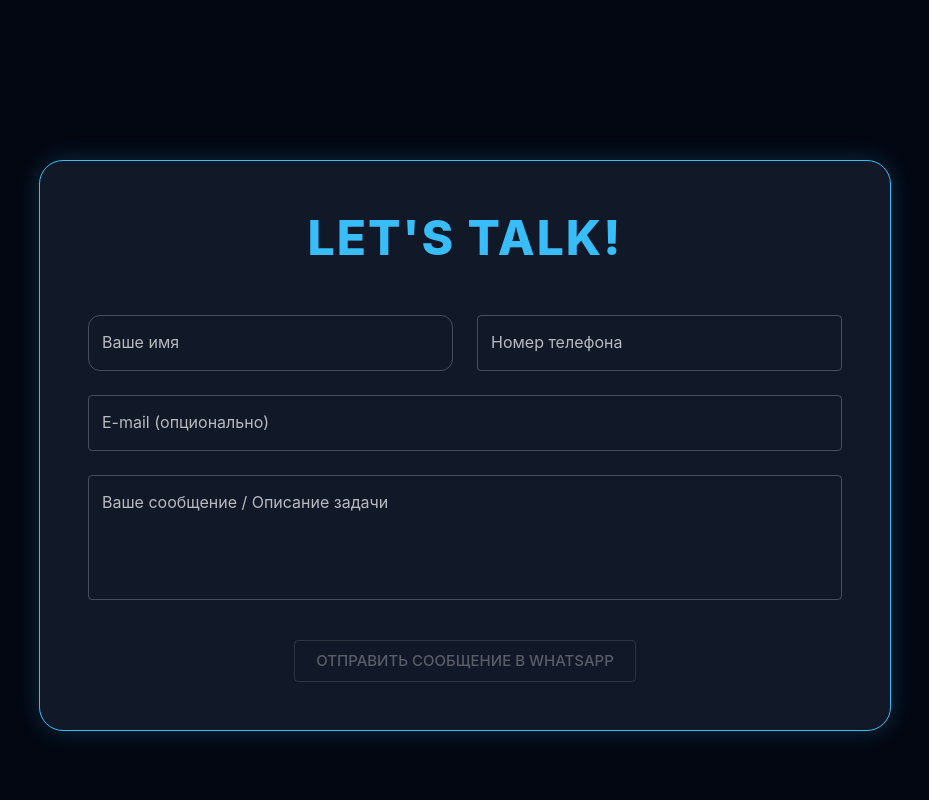
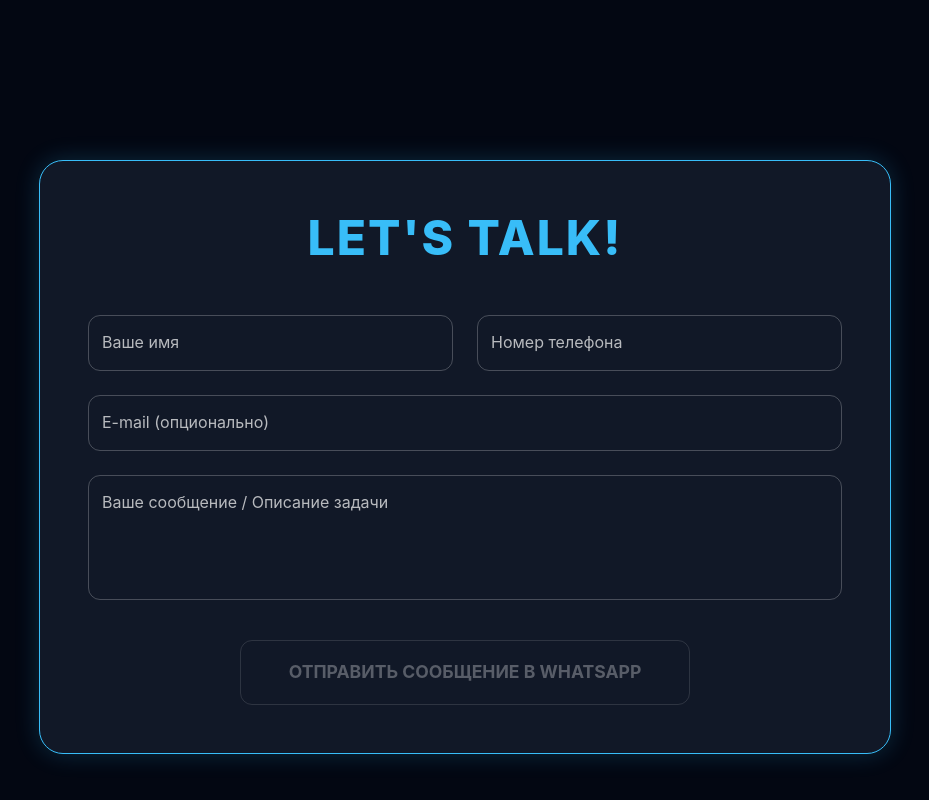
Before and after one commit to SergeiVCH/portfolio, a React app: page / in a window 1280 px wide. Shown: the part 3297-4097 px from the top of the page, without its empty margins (175-1104 px from the left). Built offline with nearby package versions, Linux system fonts and the light colour scheme; the HTML template or start-up script is replaced by a standard one.

Commit message:
откалтился обратно до создания окна связи измени стилти разобрался почему стили не скролились

```diff
--- a/src/App.tsx
+++ b/src/App.tsx
@@ -20,10 +20,9 @@
   useTransform,
   type HTMLMotionProps,
 } from 'framer-motion'
-import React, {useRef, useState, type ChangeEvent} from 'react'
+import React, {useRef, type ChangeEvent} from 'react'
 import {ProjectCard} from './components/ProjectCard/ProjectCard'
 import {developerProfile, projects, techStack} from './data/data'
-import {textFieldStyle, whatsappButtonStyle} from './components/textFieldStyle'
 
 // 1. ТЕМА
 const darkTheme = createTheme({
@@ -59,12 +58,36 @@
 )
 
 export const App = () => {
-  const [formData, setFormData] = useState({
+  const [formData, setFormData] = React.useState({
     name: '',
     phone: '',
     email: '',
     message: '',
   })
+
+  // Обработчик изменений для текстовых полей
+  const handleInputChange = (
+    e: React.ChangeEvent<HTMLInputElement | {name?: string; value: unknown}>,
+  ) => {
+    const {name, value} = e.target
+    setFormData((prev) => ({...prev, [name as string]: value}))
+  }
+
+  // Функция формирования ссылки для WhatsApp
+  const getWhatsAppLink = () => {
+    // Если базовые данные не заполнены, возвращаем пустую строку или заглушку
+    if (!formData.name || !formData.phone) return '#'
+
+    const phone = '77472037826'
+    const text =
+      `Здравствуйте!%0A%0A` +
+      `*Имя:* ${formData.name}%0A` +
+      `*Телефон:* ${formData.phone}%0A` +
+      `*Email:* ${formData.email || 'не указан'}%0A` +
+      `*Сообщение:* ${formData.message}`
+
+    return `https://wa.me/${phone}?text=${text}`
+  }
 
   const homeRef = useRef<HTMLDivElement>(null)
   const aboutRef = useRef<HTMLDivElement>(null)
@@ -106,37 +129,24 @@
     },
   })
 
-  const handleChange = (e: ChangeEvent<HTMLInputElement>) => {
+  const handleChange = (
+    e: React.ChangeEvent<HTMLInputElement | {name?: string; value: unknown}>,
+  ) => {
     const {name, value} = e.target
     let finalValue = value
 
+    // Логика маски для телефона
     if (name === 'phone') {
+      // Оставляем только цифры
       const onlyNums = String(value).replace(/[^0-9]/g, '')
+
+      // Ограничиваем длину (например, 11 цифр для 7XXXXXXXXXX)
       finalValue = onlyNums.slice(0, 11)
+      // Если пользователь стер всё, не даем полю быть пустым, если хочешь сразу +7
+      // Но лучше оставить просто цифры, а в WhatsApp ссылке мы их склеим
     }
 
-    setFormData((prev) => ({...prev, [name]: finalValue}))
-  }
-
-  const handleFormReset = () => {
-    setFormData({
-      name: '',
-      phone: '',
-      email: '',
-      message: '',
-    })
-  }
-
-  const getWhatsAppLink = () => {
-    const phone = '77472037826'
-    const text =
-      `Здравствуйте!%0A%0A` +
-      `*Имя:* ${formData.name}%0A` +
-      `*Телефон:* ${formData.phone}%0A` +
-      `*Email:* ${formData.email || 'не указан'}%0A` +
-      `*Сообщение:* ${formData.message}`
-
-    return `https://wa.me/${phone}?text=${text}`
+    setFormData((prev) => ({...prev, [name as string]: finalValue}))
   }
 
   return (
@@ -417,14 +427,14 @@
             </Typography>
             <Grid container spacing={4}>
               {projects.map((p, i) => (
-                <Grid size={{xs: 12, sm: 6}} key={i} sx={{ display: 'flex' }}>
+                <Grid size={{xs: 12, sm: 6}} key={i} sx={{display: 'flex'}}>
                   <ProjectCard {...p} />
                 </Grid>
               ))}
             </Grid>
           </AnimatedSection>
 
-          {/* CONTACT */}
+          {/* CONTACT SECTION */}
           <AnimatedSection
             ref={contactRef}
             sx={{
@@ -494,19 +504,15 @@
                         onChange={handleChange}
                         type='tel'
                         variant='outlined'
-                        placeholder='77XXXXXXXXX'
-                        error={
-                          formData.phone.length > 0 &&
-                          formData.phone.length < 11
-                        }
-                        helperText={
-                          formData.phone.length > 0 &&
-                          formData.phone.length < 11
-                            ? 'Введите 11 цифр'
-                            : ''
-                        }
                         sx={{
-                          textFieldStyle,
+                          '& .MuiOutlinedInput-root': {
+                            borderRadius: '12px',
+                            '&:hover fieldset': {borderColor: 'primary.main'},
+                            '&.Mui-focused fieldset': {
+                              borderColor: 'primary.main',
+                            },
+                          },
+                          '& label.Mui-focused': {color: 'primary.main'},
                         }}
                       />
                     </Grid>
@@ -520,11 +526,19 @@
                         onChange={handleChange}
                         variant='outlined'
                         sx={{
-                          textFieldStyle,
+                          '& .MuiOutlinedInput-root': {
+                            borderRadius: '12px',
+                            '&:hover fieldset': {borderColor: 'primary.main'},
+                            '&.Mui-focused fieldset': {
+                              borderColor: 'primary.main',
+                            },
+                          },
+                          '& label.Mui-focused': {color: 'primary.main'},
                         }}
                       />
                     </Grid>
 
+                    {/* НОВОЕ ПОЛЕ: СООБЩЕНИЕ ОТ РУКИ */}
                     <Grid size={{xs: 12}}>
                       <TextField
                         fullWidth
@@ -532,12 +546,20 @@
                         name='message'
                         value={formData.message}
                         onChange={handleChange}
-                        multiline
-                        rows={4}
+                        multiline // Делает поле многострочным
+                        rows={4} // Высота в 4 строки
                         variant='outlined'
                         placeholder='Расскажите немного о вашем проекте...'
                         sx={{
-                          textFieldStyle,
+                          '& .MuiOutlinedInput-root': {
+                            borderRadius: '12px',
+                            '&:hover fieldset': {borderColor: 'primary.main'},
+                            '&.Mui-focused fieldset': {
+                              borderColor: 'primary.main',
+                              boxShadow: '0 0 10px rgba(56, 189, 248, 0.2)',
+                            },
+                          },
+                          '& label.Mui-focused': {color: 'primary.main'},
                         }}
                       />
                     </Grid>
@@ -552,7 +574,7 @@
                         whileHover={
                           !(
                             !formData.name ||
-                            formData.phone.length < 11 ||
+                            !formData.phone ||
                             !formData.message
                           )
                             ? {y: -5}
@@ -561,12 +583,13 @@
                         whileTap={
                           !(
                             !formData.name ||
-                            formData.phone.length < 11 ||
+                            !formData.phone ||
                             !formData.message
                           )
                             ? {scale: 0.95}
                             : {}
                         }
+                        // Кнопка отключена, если обязательные поля пустые
                         disabled={
                           !formData.name ||
                           formData.phone.length < 11 ||
@@ -574,10 +597,27 @@
                         }
                         href={getWhatsAppLink()}
                         target='_blank'
-                        // ДОБАВЛЕН СБРОС ФОРМЫ
-                        onClick={handleFormReset}
                         sx={{
-                          whatsappButtonStyle,
+                          width: {xs: '100%', md: 'auto'},
+                          borderRadius: '12px',
+                          px: 6,
+                          py: 2,
+                          fontSize: '1.1rem',
+                          fontWeight: 'bold',
+                          color: '#25D366',
+                          borderColor: 'rgba(37, 211, 102, 0.4)',
+
+                          // Стили для отключенного состояния
+                          '&.Mui-disabled': {
+                            borderColor: 'rgba(255, 255, 255, 0.12)',
+                            color: 'rgba(255, 255, 255, 0.3)',
+                          },
+
+                          '&:hover': {
+                            borderColor: '#25D366',
+                            backgroundColor: 'rgba(37, 211, 102, 0.1)',
+                            boxShadow: '0 0 20px rgba(37, 211, 102, 0.4)',
+                          },
                         }}>
                         Отправить сообщение в WhatsApp
                       </Button>
```
